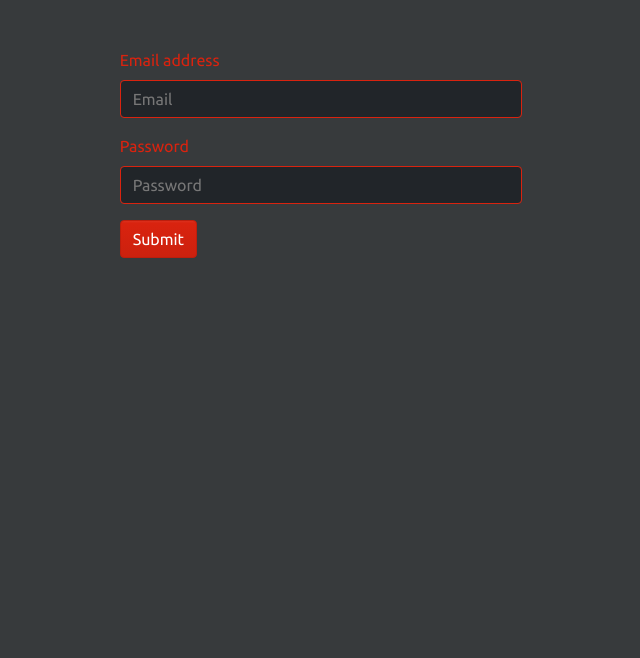
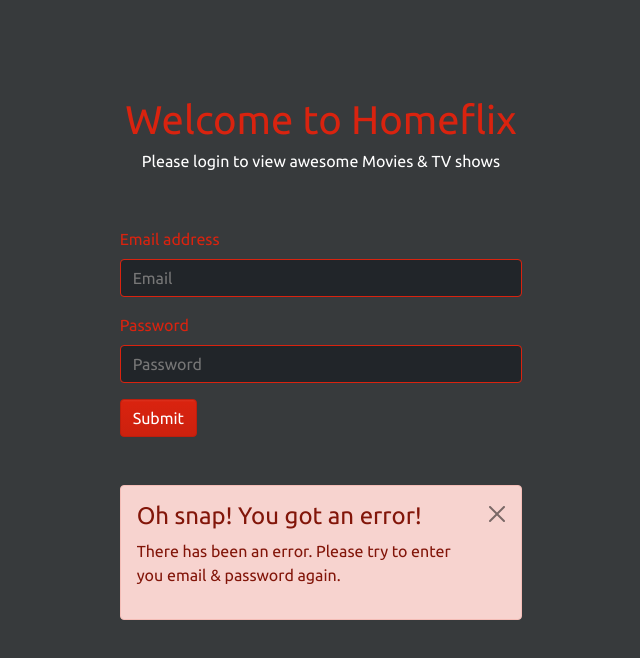
Before and after one commit to ytsruh/homethings, a React (Create React App) app: page /login in a window 1280 px wide. Both pictures are taken after typing "name@example.com", "Sample123" into the empty fields and a click on the button "Submit". Shown: the top 658 px of the page, without its empty margins (319-959 px from the left). Built offline with nearby package versions, Linux system fonts and the light colour scheme; no server answers.

Commit message:
Fixed login page not giving feedback or error

```diff
--- a/src/views/Login.jsx
+++ b/src/views/Login.jsx
@@ -1,11 +1,12 @@
 import React, { useState } from "react";
-import { Container, Row, Col, Form, Button } from "react-bootstrap";
+import { Container, Row, Col, Form, Button, Alert } from "react-bootstrap";
 import { Navigate } from "react-router-dom";
 import Loading from "../components/Loading";
 
 export default function Login() {
   const [email, setEmail] = useState("");
   const [password, setPassword] = useState("");
+  const [error, setError] = useState("");
   const [submitting, setSubmitting] = useState(false);
   const [redirect, setRedirect] = useState(false);
 
@@ -31,11 +32,11 @@ export default function Login() {
       }
       // Set to json, put token in storage & redirect
       const data = await response.json();
-      console.log(data);
       await sessionStorage.setItem("user", JSON.stringify(data));
       setRedirect(true);
     } catch (err) {
       setSubmitting(false);
+      setError("There has been an error. Please try to enter you email & password again.");
       console.log(err);
     }
   };
@@ -52,6 +53,10 @@ export default function Login() {
     <Container fluid>
       <Row className="justify-content-md-center">
         <Col sm="10" md="6" lg="4" className="mt-5">
+          <div className="text-primary text-center py-5">
+            <h1>Welcome to Homeflix</h1>
+            <h6 className="text-white">Please login to view awesome Movies & TV shows</h6>
+          </div>
           <Form onSubmit={submitForm}>
             <Form.Group className="mb-3">
               <Form.Label className="text-primary">Email address</Form.Label>
@@ -80,8 +85,18 @@ export default function Login() {
               Submit
             </Button>
           </Form>
+          {error ? <Error text={error} close={setError} /> : ""}
         </Col>
       </Row>
     </Container>
   );
 }
+
+const Error = (props) => {
+  return (
+    <Alert variant="primary" onClose={() => props.close(false)} dismissible className="my-5">
+      <Alert.Heading>Oh snap! You got an error!</Alert.Heading>
+      <p>{props.text}</p>
+    </Alert>
+  );
+};
```
